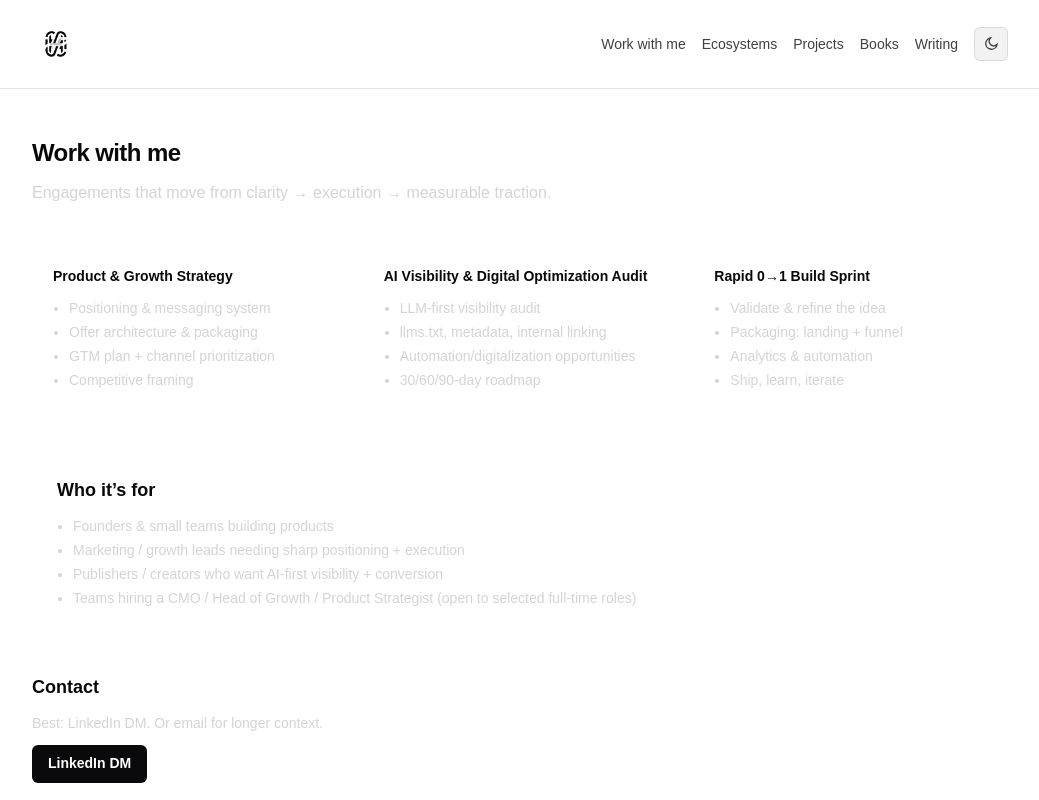
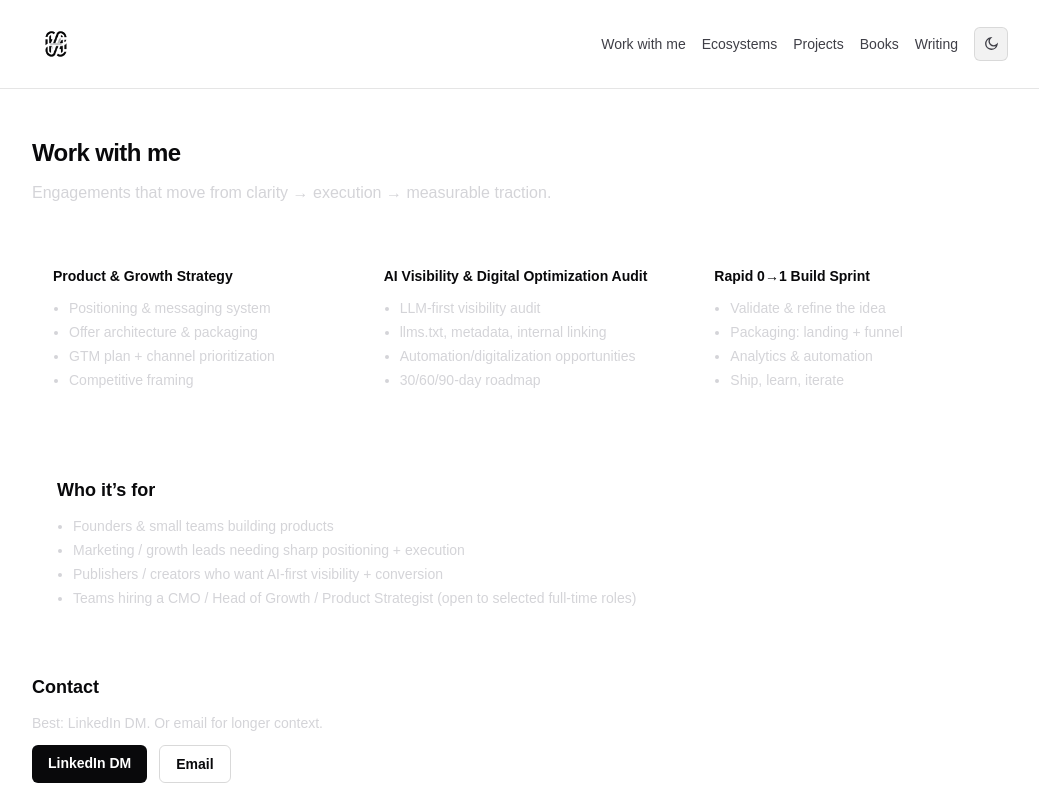
Before and after one commit to markoblogo/ABVXsite, a Next.js app: page /work-with-me in a window 1280 px wide. Shown: the top 800 px of the page, without its empty margins (120-1159 px from the left). Built offline with nearby package versions, Linux system fonts and the light colour scheme.

Commit message:
Add contact email on work-with-me

```diff
--- a/src/app/work-with-me/page.tsx
+++ b/src/app/work-with-me/page.tsx
@@ -74,10 +74,10 @@ export default function WorkWithMe() {
             LinkedIn DM
           </a>
           <a
-            className="rounded-md border border-white/15 px-4 py-2 text-sm font-semibold text-white hover:border-white/30"
-            href="mailto:"
+            className="rounded-md border border-black/15 px-4 py-2 text-sm font-semibold text-zinc-950 hover:border-black/30 dark:border-white/15 dark:text-white dark:hover:border-white/30"
+            href="mailto:a.biletskiy@gmail.com"
           >
-            Email (add)
+            Email
           </a>
         </div>
       </section>
```
